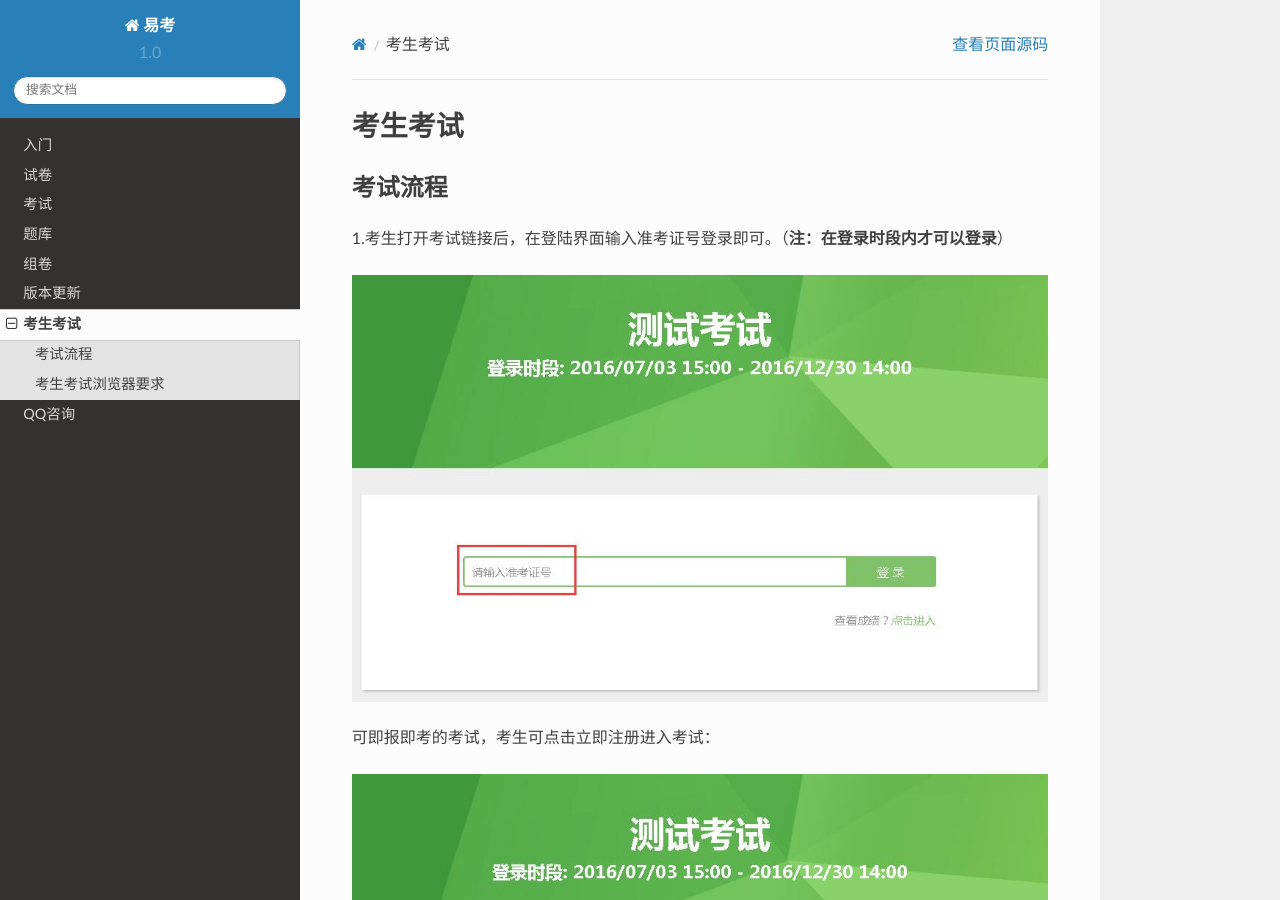
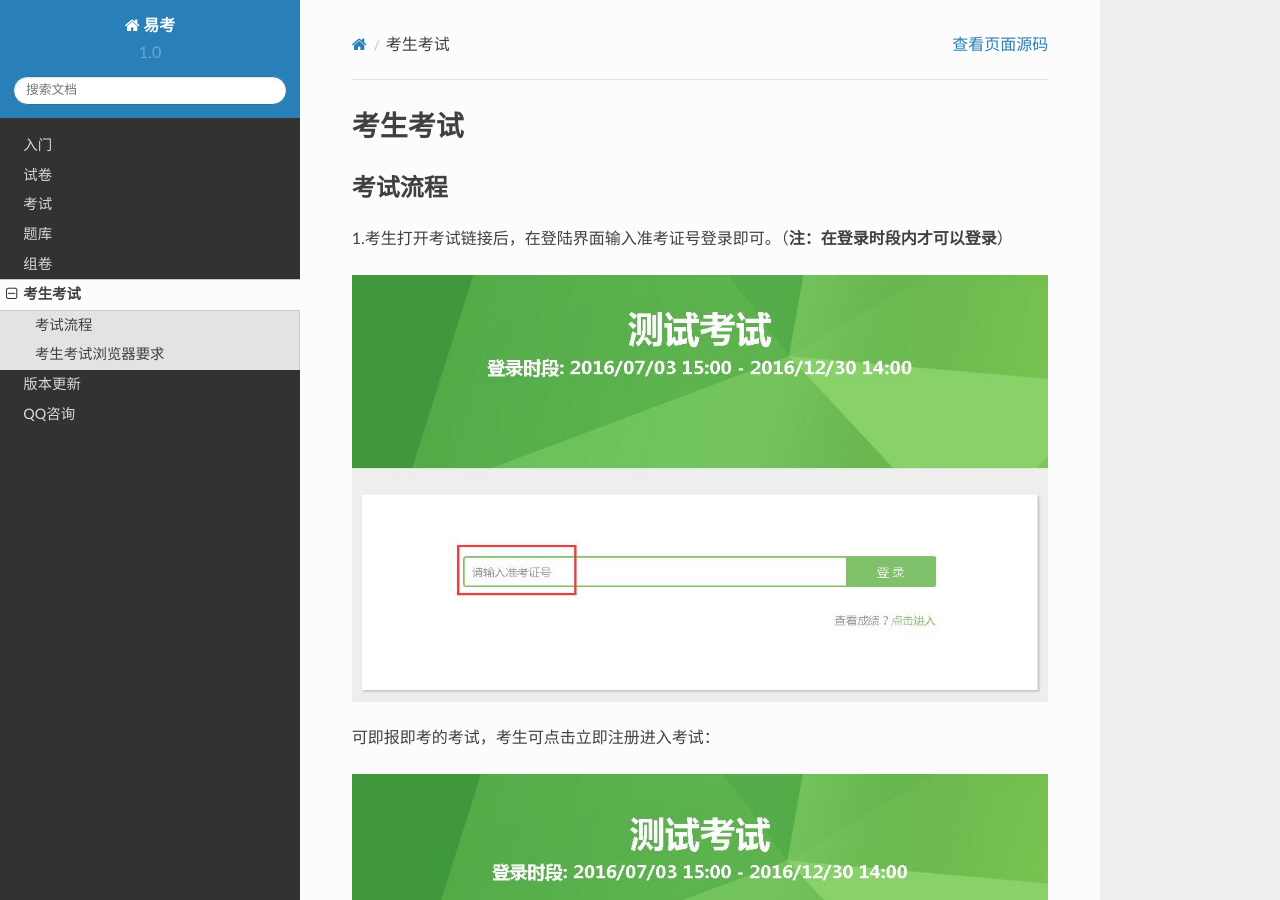
Before and after one commit to yaozhifeng/eztest_doc, a Sphinx documentation site: the page built from docs/source/candidate.rst, in a window 1280 px wide and 900 px high. Built offline with Sphinx 7.4.7 and the Read the Docs theme 2.0.0, drawn with Linux system fonts in a browser that asks for light colours.

```diff
--- a/docs/source/index.rst
+++ b/docs/source/index.rst
@@ -27,6 +27,6 @@
     exam
     pool
     template
+    candidate
     releasenote
-    candidate
     qq
```
